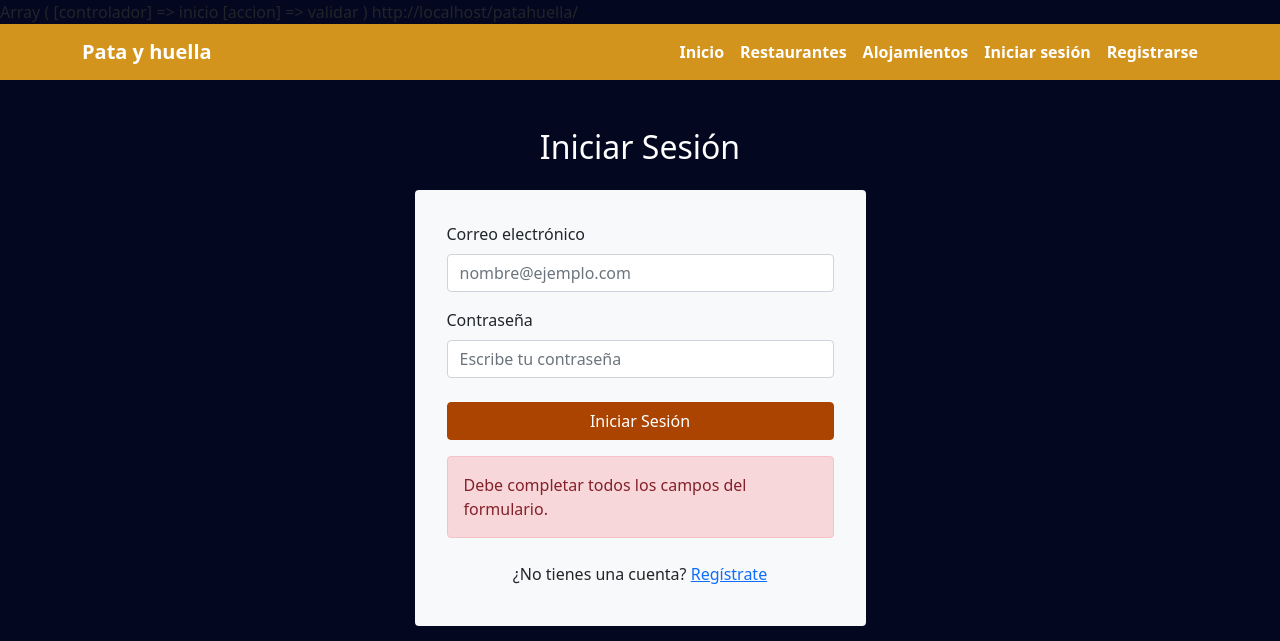
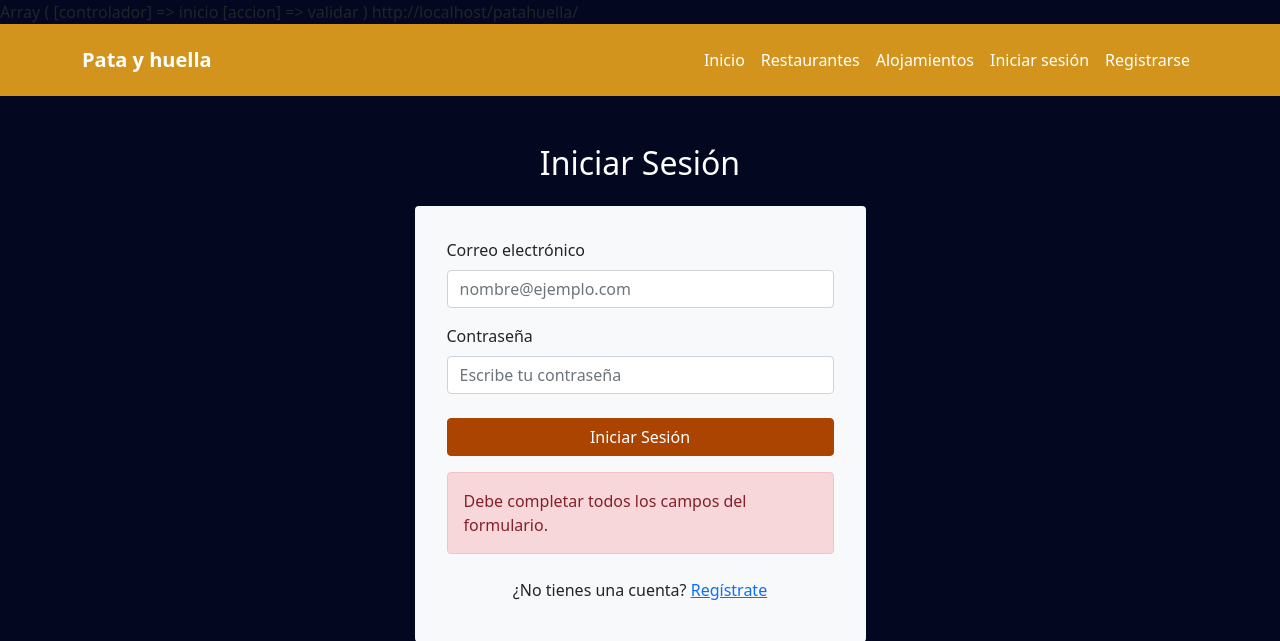
Before and after one commit to laadylaaura/patahuella, a PHP site: page /patahuella/inicio/validar in a window 1280 px wide. Shown: the top 641 px of the page. Run offline with PHP 8.4, Linux system fonts and the light colour scheme.

Commit message:
Añadido sticky header y eliminado favoritos de la sesion

```diff
--- a/assets/css/index.css
+++ b/assets/css/index.css
@@ -20,9 +20,21 @@
 }
 
 /* Header */
+
+
 header {
-    height: 100px;
-    background-color: #d3941e;
+  height: 700px;
+  background-color: #d3941e;
+  position: sticky;
+  top: 0;
+  z-index: 1000; /* Asegura que el header esté por encima de otros elementos */
+  width: 100%;
+}
+
+/* Opcional: ajusta el estilo de la navbar si es necesario */
+.navbar {
+  padding: 1rem 0; /* Ajusta el padding si lo deseas */
+  margin: 0;
 }
 
 /* Estilos para hacer el logo y la navegación de color blanco */
--- a/vistas/inc/header.php
+++ b/vistas/inc/header.php
@@ -1,27 +1,32 @@
 <!DOCTYPE html>
 <html lang="es">
+
 <head>
   <meta charset="UTF-8">
   <meta name="viewport" content="width=device-width, initial-scale=1.0">
   <link href="../assets/css/bootstrap.min.css" rel="stylesheet">
+  <link href="../assets/css/header.css" rel="stylesheet">
   <title>Pata y huella</title>
 </head>
+
 <body>
   <?php
   require_once("./lib/GestorSesiones.php");
   $gestorSesiones = new GestorSesiones();
   $usuarioLogueado = $gestorSesiones->existeSesion("CLAVE");
   ?>
-<header>
-  <div class="navbar">
+  <header class="sticky-header">
+    <nav class="navbar navbar-expand-lg">
       <div class="container">
         <a href="<?php echo $ruta; ?>" class="navbar-brand d-flex align-items-center">
           <strong>Pata y huella</strong>
         </a>
-
-      <div class="d-flex">
-      <strong>
-        <ul class="navbar-nav flex-row ms-auto gap-3">
+        <button class="navbar-toggler" type="button" data-bs-toggle="collapse" data-bs-target="#navbarNav"
+          aria-controls="navbarNav" aria-expanded="false" aria-label="Toggle navigation">
+          <span class="navbar-toggler-icon"></span>
+        </button>
+        <div class="collapse navbar-collapse" id="navbarNav">
+          <ul class="navbar-nav ms-auto">
             <li class="nav-item">
               <a class="nav-link" href="<?php echo $ruta; ?>">Inicio</a>
             </li>
@@ -31,12 +36,8 @@
             <li class="nav-item">
               <a class="nav-link" href="<?php echo $ruta; ?>hoteles">Alojamientos</a>
             </li>
-
             <?php if ($usuarioLogueado): ?>
               <!-- Opciones para usuarios logueados -->
-          <li class="nav-item">
-            <a class="nav-link" href="<?php echo $ruta; ?>favoritos/listarFavoritos">Favoritos</a>
-          </li>
               <li class="nav-item">
                 <a class="nav-link" href="<?php echo $ruta; ?>usuario/listarMiPerfil">Mi Perfil</a>
               </li>
@@ -53,10 +54,8 @@
               </li>
             <?php endif; ?>
           </ul>
-</strong>
         </div>
       </div>
-  </div>
+    </nav>
   </header>
-
-<div class="content-wrapper">
+  <div class="content-wrapper"></div>
```
Lines whose indentation alone changed are shown as unchanged.
